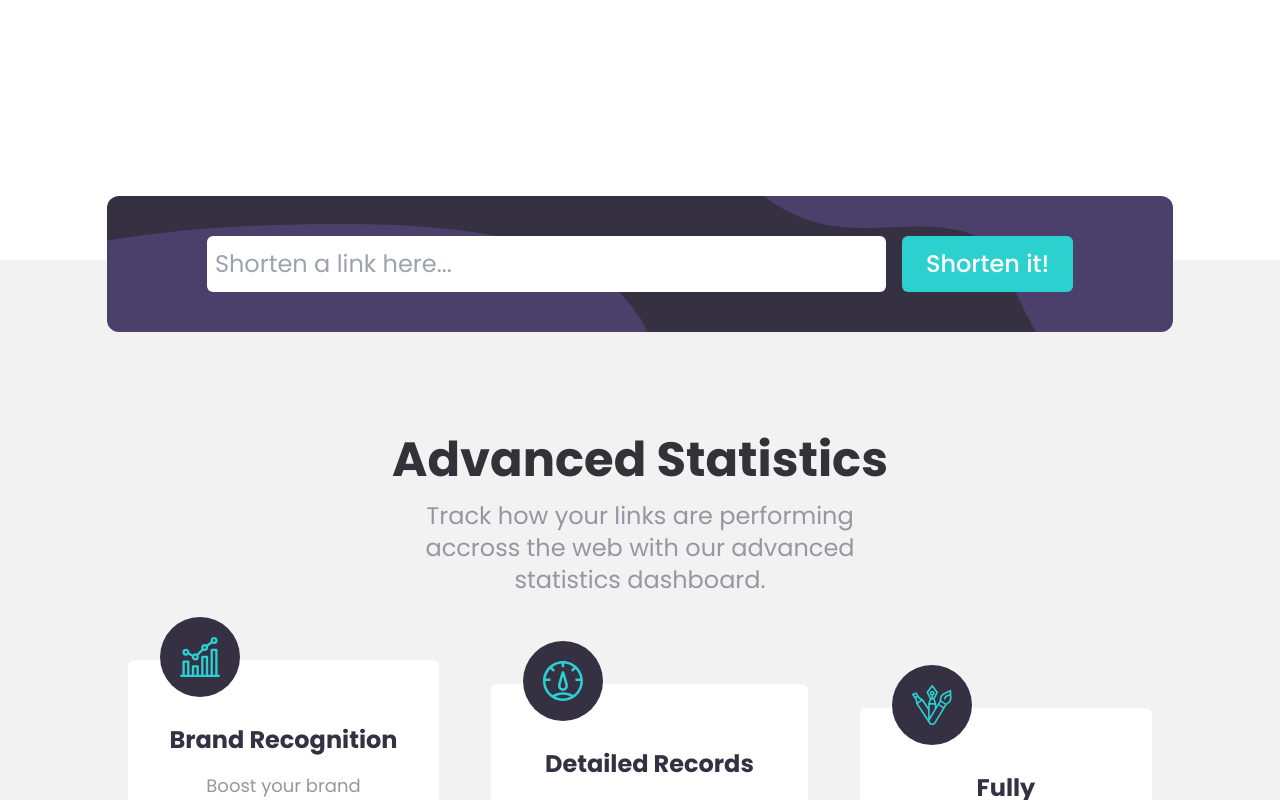
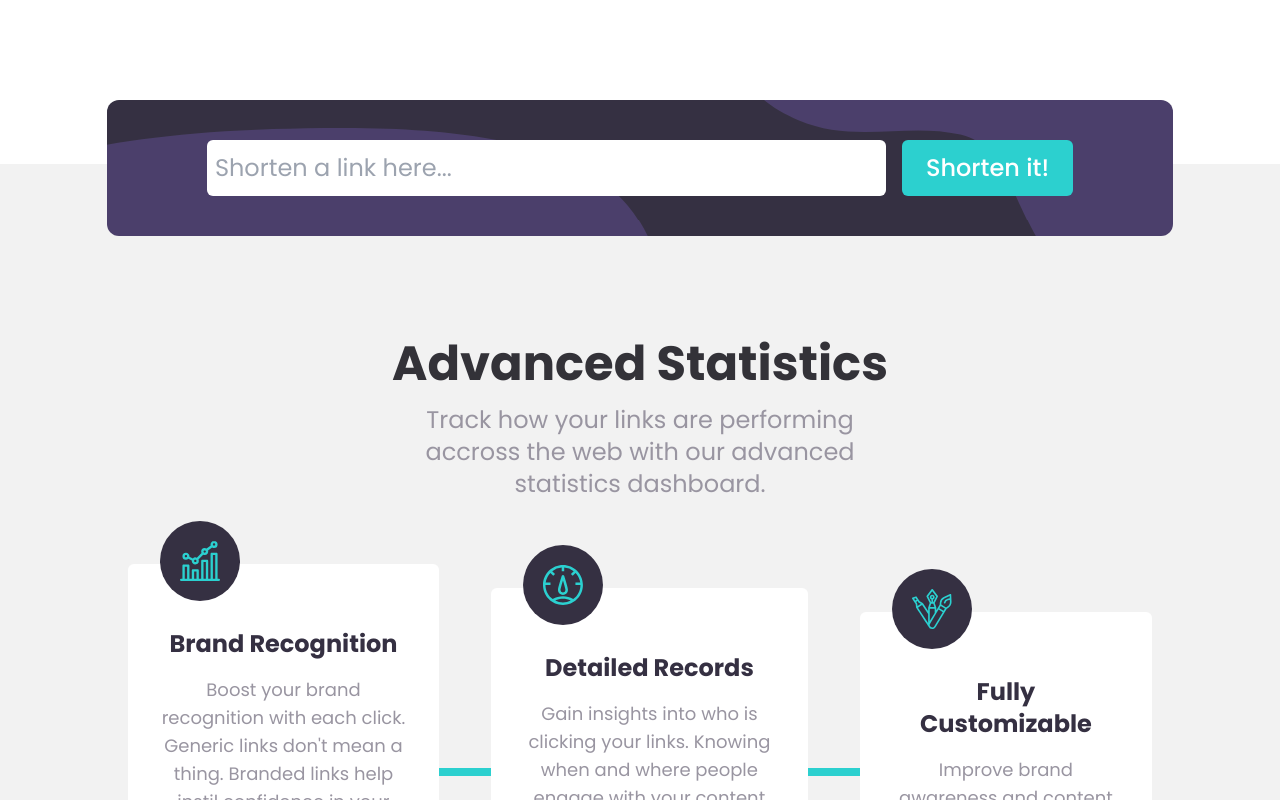
Before and after one commit to zencoder24/url-shortening-app, a React (Create React App) app: page / in a window 1280 px wide. Shown: the part 708-1508 px from the top of the page. Built offline with nearby package versions, Linux system fonts and the light colour scheme.

Commit message:
Fixed hero margin

```diff
--- a/src/components/Hero/Hero.jsx
+++ b/src/components/Hero/Hero.jsx
@@ -2,7 +2,7 @@ import React from 'react';
 
 function Hero() {
   return (
-    <section className="content flex flex-col md:flex-row-reverse mt-6 md:items-center md:h-x-92 md:mt-8 md:ml-32 lg:mt-10 lg:h-x-98">
+    <section className="content flex flex-col md:flex-row-reverse mt-6 md:items-center md:h-x-92 md:mt-8 md:ml-32 lg:mt-10 lg:h-x-98 mb-36">
       <div className="bg-hero-img bg-x-size h-x-90 bg-no-repeat ml-6 xs:bg-left sm:bg-center md:bg-left md:h-full w-full md:ml-0 md:bg-x-size-2 lg:bg-x-size-3 "></div>
       <div className="flex flex-col justify-center px-5 mt-6 md:px-0 lg:w-full md:mt-0 ">
         <h1 className="text-5xl text-center font-bold text-x-dark-blue mb-4 lg:text-6xl md:text-left md:mb-2 xl:text-7xl">
--- a/src/components/SearchBar/SearchBar.jsx
+++ b/src/components/SearchBar/SearchBar.jsx
@@ -56,7 +56,7 @@ function SearchBar() {
   };
 
   return (
-    <section className="bg-x-gray mt-60">
+    <section className="bg-x-gray mt-50">
       <div className="pb-10 relative h-32 flex justify-center">
         <div
           className={` ${
```
